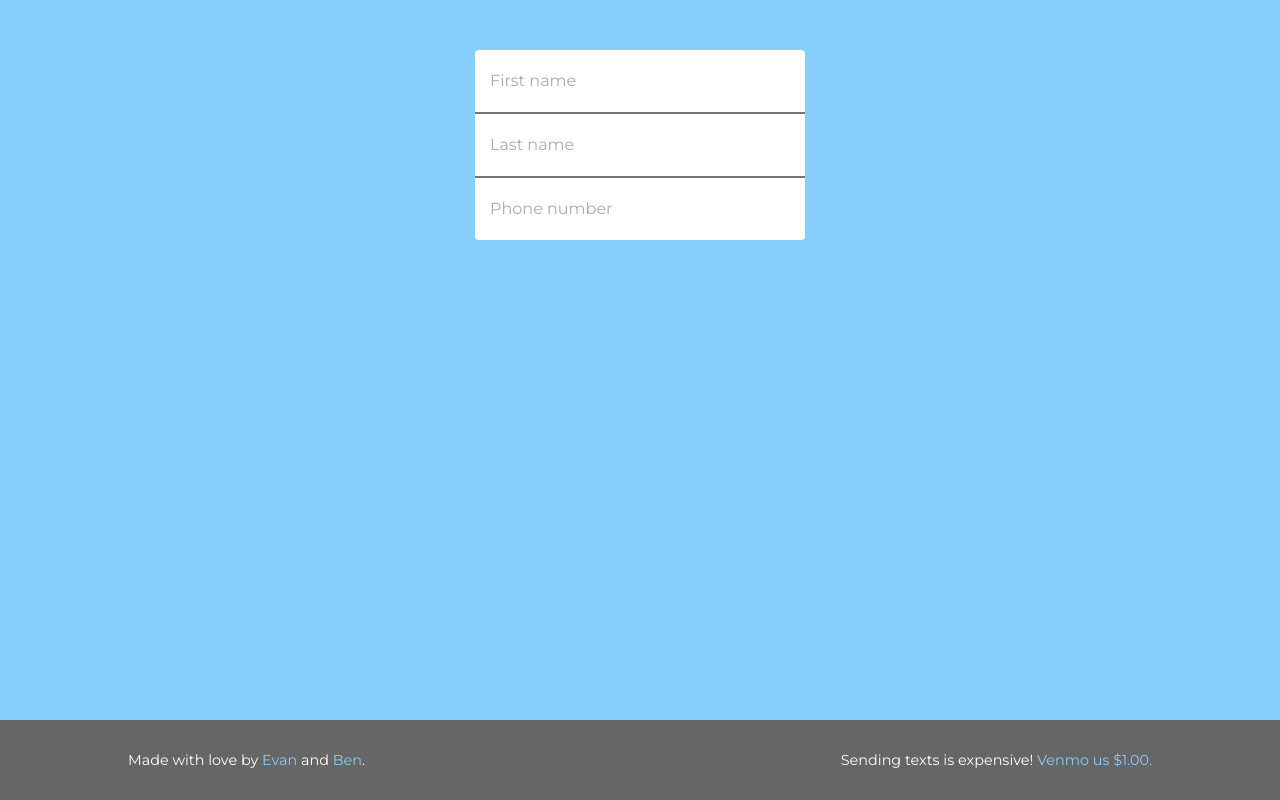
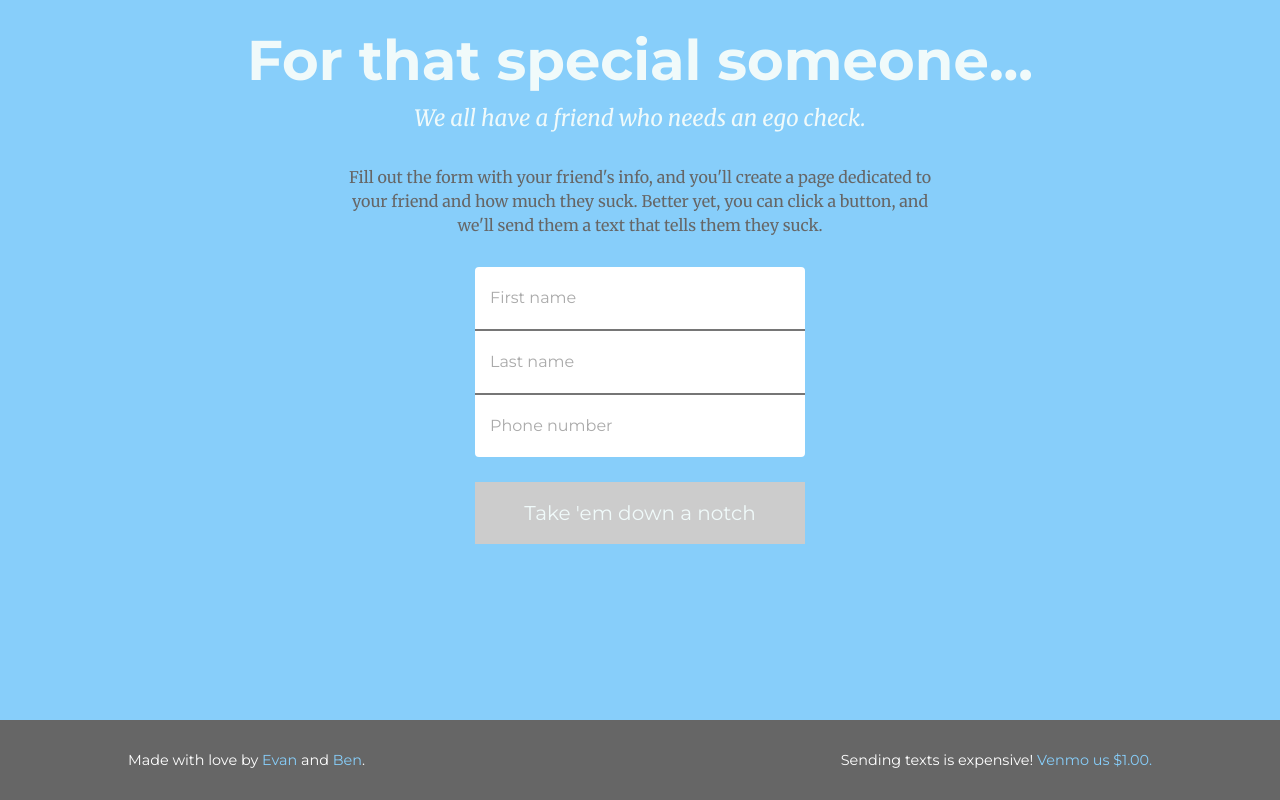
Before and after one commit to evantarrh/mattsucks, a Flask app: page /create in a window 1280 px wide. Run offline with Flask 2, Linux system fonts and the light colour scheme.

Commit message:
better css, some flask fixes

```diff
--- a/main.py
+++ b/main.py
@@ -23,11 +23,13 @@ def getColor():
 
 @app.route('/')
 def hello():
-	return render_template("index.html")
+	return redirect("/create")
 
 @app.route('/<urlstring>', methods=["GET"])
 def renderPage(urlstring):
 	info = db.getPage(urlstring)
+	print info
+
 	show_alert = False
 	if request.cookies.get('alert') == "yes":
 		show_alert = True
@@ -46,7 +48,7 @@ def renderPage(urlstring):
 
 
 @app.route('/sendtext/<urlstring>', methods=["POST"])
-@limiter.limit("10 per hour")
+@limiter.limit("20/hour;7/minute")
 def sendText(urlstring):
 	db.incrementTextCount(urlstring)
 
@@ -96,7 +98,6 @@ def createpage():
 		resp = make_response(redirect(url_for('renderPage', urlstring=name)))
 		resp.set_cookie('alert', 'yes')
 		return resp
-		#return redirect(url_for('renderPage', urlstring=name, first_time=True)) # TODO: implement firsttime
 
 	#non valid form entry
 	elif request.method == "POST":
--- a/static/css/app.css
+++ b/static/css/app.css
@@ -64,6 +64,15 @@ html, body {
 	-webkit-appearance: none;
 }
 
+.wrapper {
+    min-height: 100%;
+    position: relative;
+}
+
+.content {
+    padding-bottom: 80px; /* Height of footer */
+}
+
 .alert-container {
 	position: relative;
 	width: 100%;
@@ -159,6 +168,11 @@ h1 {
 	margin: 0;
 }
 
+#create-title {
+	font-size: 3.5rem;
+	padding: 2rem 0 1rem;
+}
+
 h2 {
 	color: #f0fafa;
 	font-family: Merriweather, serif;
@@ -166,14 +180,22 @@ h2 {
 	font-style: italic;
 	font-size: 1.4rem;
 	line-height: 1.8rem;
-	margin: 0 0 3rem;
+	margin: 0 0 2rem;
+}
+
+#create-info {
+	margin: auto;
+	font-family: Merriweather, serif;
+	color: #666; /* ▐  ⊙ ▃ ⊙ ▐ */
+	max-width: 600px;
+	line-height: 1.5rem;
 }
 
 button {
 	font-size: 20px;
 	border: 1px;
 	padding: 1rem 3rem;
-	margin: 0 0 3rem;
+	margin: 1rem 0 3rem;
 	word-spacing: 2px;
 	font-family: Montserrat, sans-serif;
 	box-shadow: 6px 6px 2px #7ad;
@@ -196,16 +218,15 @@ button:hover {
 	color: #666; /* ▐  ⊙ ▃ ⊙ ▐ */
 }
 
-form-container {
+.form-container {
 	width: 100%;
 	text-align: center;
-	padding: 50px;
 }
 
 form {
 	font-family: Montserrat, sans-serif;
 	font-weight: 400px;
-	margin: 50px 30px 0 0;
+	margin: 30px 30px 0 0;
 	width: 300px;
 	display: inline-block;
 	-webkit-appearance: none;
@@ -260,8 +281,6 @@ input[type=text], input[type=submit] {
 }
 
 #submit-button {
-	visibility: hidden;
-	opacity: 0;
 	border: 0;
 	border-radius: none;
 	line-height: 2rem;
--- a/static/js/form.js
+++ b/static/js/form.js
@@ -1,15 +1,6 @@
 window.onload = function() {
     var hasBeenValid = false;
     var submitButton = document.getElementById("submit-button");
-
-    //otherwise janky on mobile
-    if (window.innerWidth < 600) {
-        submitButton.removeAttribute("class", "valid-submit");
-        submitButton.setAttribute("class", "invalid-submit");
-        submitButton.style.visibility = "visible";
-        submitButton.style.opacity = 1;
-        submitButton.disabled = true;
-    }
 
     function nameValidation() {
         var firstName = document.getElementById("first_name");
@@ -47,8 +38,6 @@ window.onload = function() {
             submitButton.disabled = false;
             if (!hasBeenValid) {
                 hasBeenValid = true;
-                submitButton.style.visibility = "visible";
-                submitButton.style.opacity = 1;
             }
             else {
                 submitButton.removeAttribute("class", "invalid-submit");
--- a/static/js/main.js
+++ b/static/js/main.js
@@ -8,6 +8,7 @@ $().ready(function() {
     var gender = data.dataset.gender;
     var urlstring = data.dataset.urlstring;
     var page_color = data.dataset.backgroundcolor;
+    var text_count = data.dataset.textcount;
 
     function gender_pronoun_alt_one(gender_one) {
         switch(gender_one) {
@@ -175,8 +176,7 @@ $().ready(function() {
         });
         $('#text-count').css({
             color: shade(page_color, -0.5),
-            background: page_color,
-            boxShadow: "0 20px " + page_color
+            background: page_color
         })
     }
 
@@ -228,4 +228,6 @@ $().ready(function() {
         });
     }, 1500);
 
+    $('footer').append('<div id="text-count"><div id="number">' + text_count + '</div><div>texts have been sent to ' + first_name + '\'s phone.</div></div>');
+
 });
--- a/templates/create.html
+++ b/templates/create.html
@@ -12,6 +12,13 @@
     </div>
 </div>
 {% endif %}
+
+<h1 id="create-title">For that special someone...</h1>
+<h2>We all have a friend who needs an ego check.</h2>
+
+<div id="create-info">
+    Fill out the form with your friend's info, and you'll create a page dedicated to your friend and how much they suck. Better yet, you can click a button, and we'll send them a text that tells them they suck.
+</div>
 
 <div class="form-container">
     <form method="POST" action="/create">
--- a/templates/foundation.html
+++ b/templates/foundation.html
@@ -18,6 +18,8 @@
 </head>
 
 <body>
+	<div class="wrapper">
+		<div class="content">
 			{% block body %}{% endblock %}
 
 			<footer>
@@ -29,5 +31,7 @@
 					<a href="https://venmo.com/?txn=pay&recipients=evantarrh&amount=1.00&note=Telling%20my%20friend%20they%20suck.&audience=private">Venmo us $1.00.</a>
 				</span>
 			</footer>
+		</div>
+	</div>
 </body>
 </html>
--- a/templates/index.html
+++ b/templates/index.html
@@ -46,10 +46,10 @@
 
 <div id="testimonial"></div>
 
-<div id="text-count">
+<!-- <div id="text-count">
 	<div id="number">{{text_count}}</div>
 	<div>texts have been sent to {{first_name}}'s phone.</div>
-</div>
+</div> -->
 
 <script src="{{ url_for('static', filename='js/jquery-1.11.2.min.js') }}"></script>
 <script src="{{ url_for('static', filename='js/main.js') }}"></script>
```
Also changed, not shown: other parts of static/css/app.css (+30 -15 lines), requirements.txt (+19 -5 lines). Lines whose indentation alone changed are shown as unchanged.
